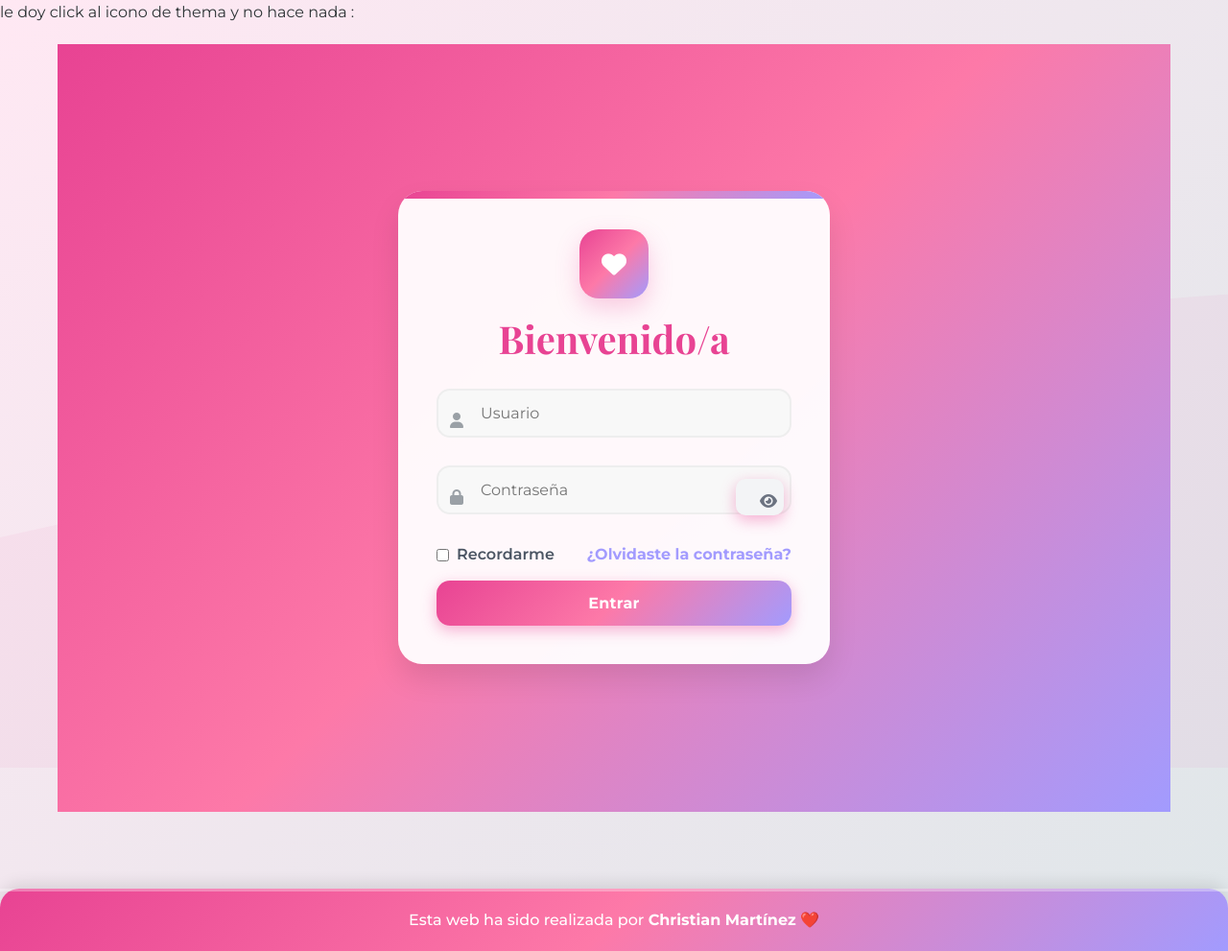
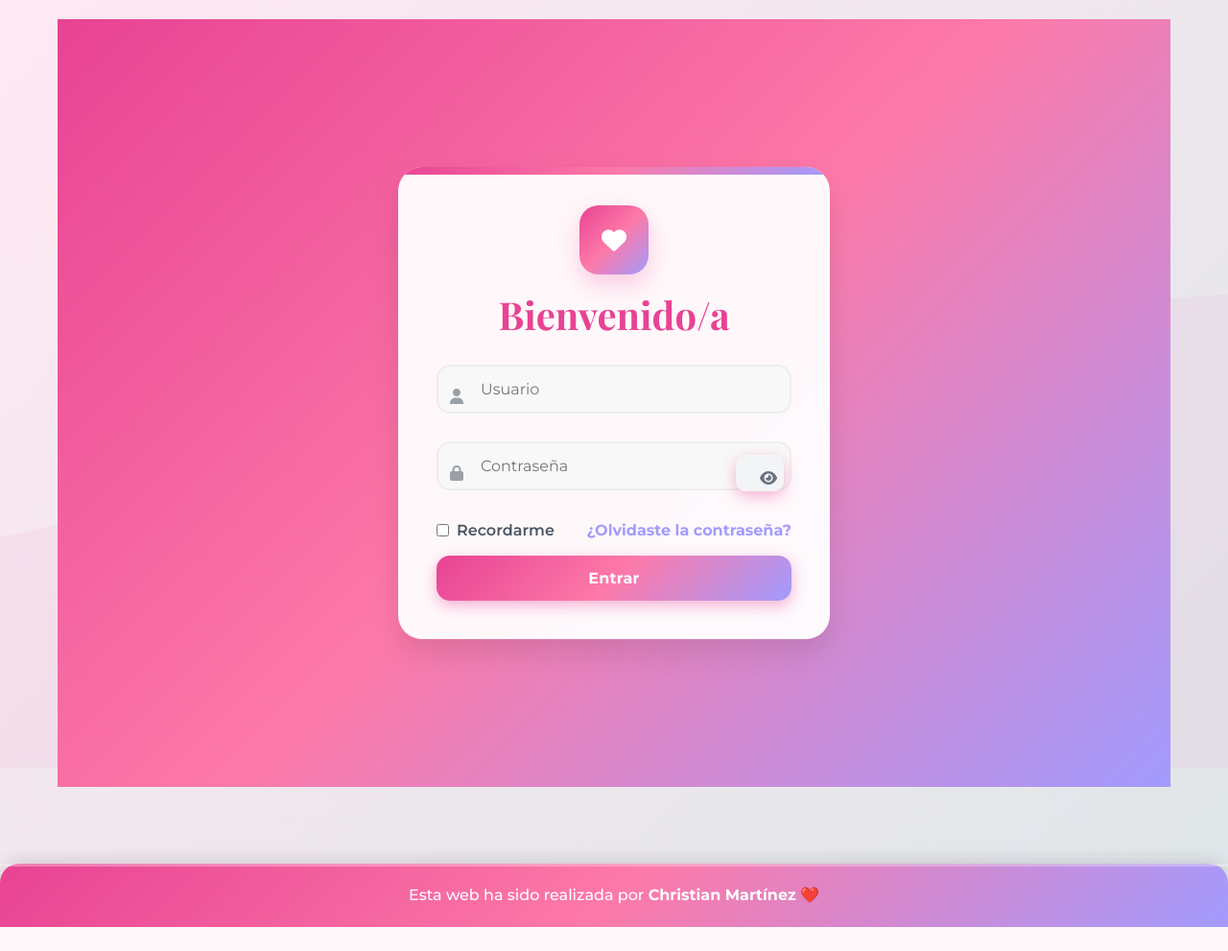
Before and after one commit to xhryzz/mochitos_web, a Flask app: page / in a window 1280 px wide. Shown: the whole page at 96% size. After the commit the page ends 966 px from the top, so only its background shows below. Run offline with Flask 3, Linux system fonts and the light colour scheme; some libraries are stand-ins or nearby versions.

Commit message:
Update index.html

```diff
--- a/templates/index.html
+++ b/templates/index.html
@@ -1,4 +1,3 @@
-le doy click al icono de thema y no hace nada :
 
 <!DOCTYPE html>
 <html lang="es">
```
